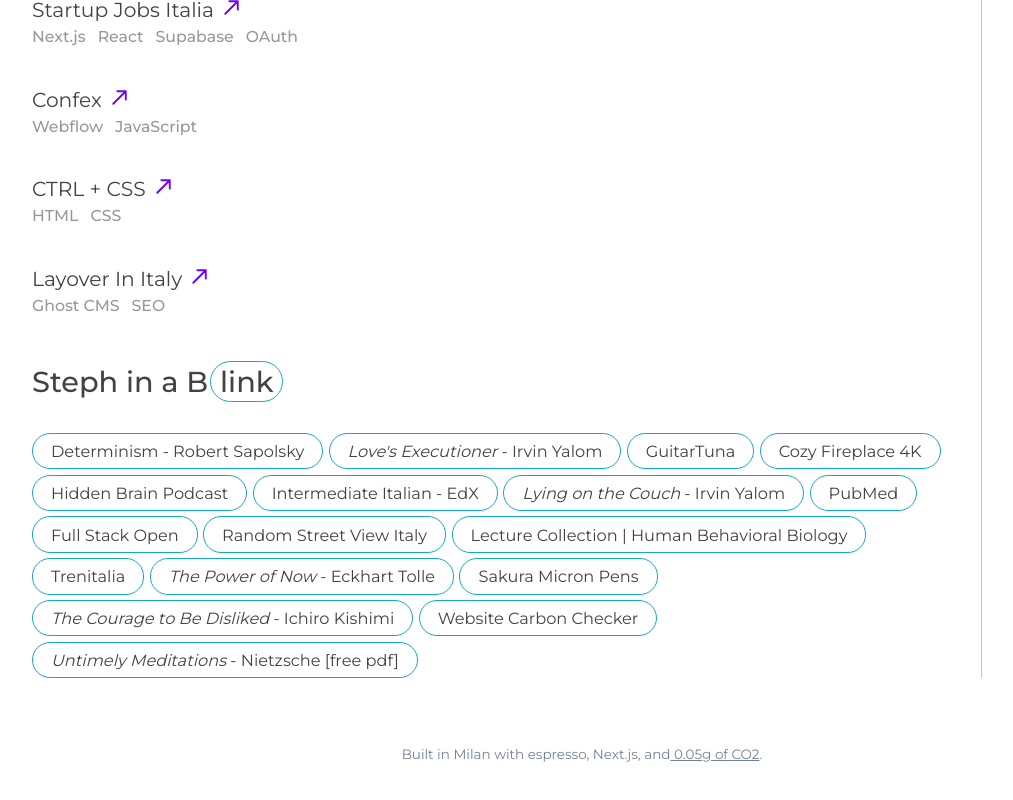
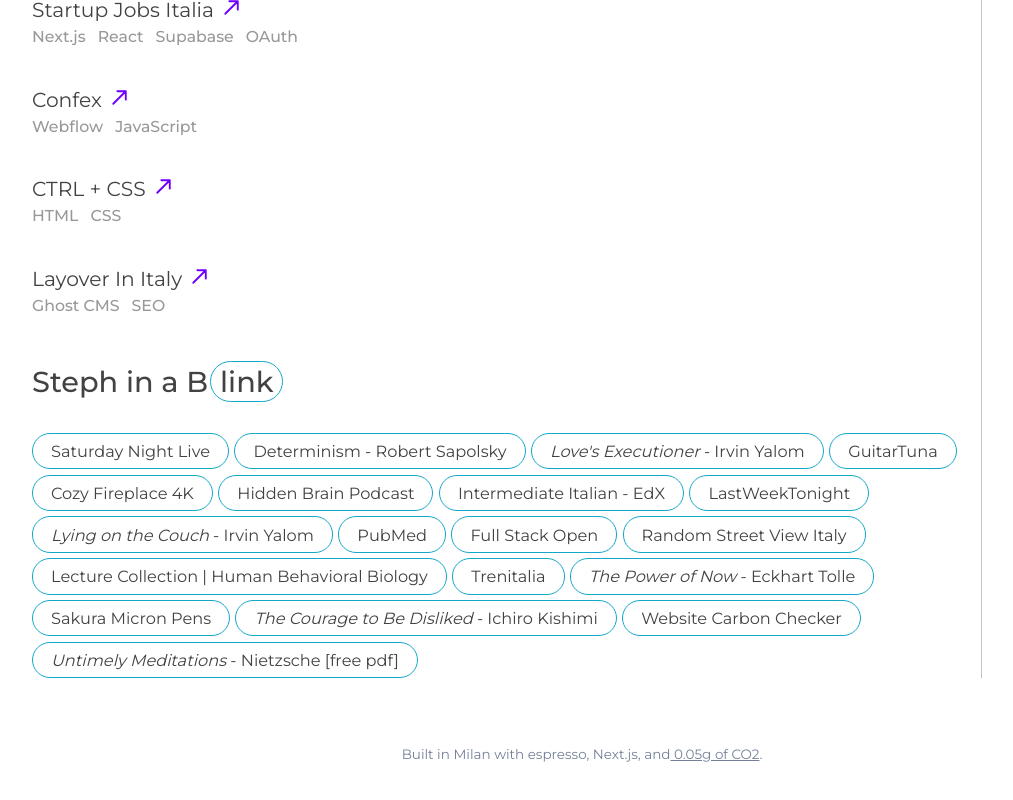
Before and after one commit to sgiori11/portfolio-current, a Next.js app: page / in a window 1280 px wide. Shown: the part 1607-2407 px from the top of the page, without its empty margins (58-1071 px from the left). Built offline with nearby package versions, Linux system fonts and the light colour scheme.

Commit message:
Added my fav show

```diff
--- a/src/app/components/Collage.js
+++ b/src/app/components/Collage.js
@@ -4,12 +4,14 @@
   return(
     <section className={styles.container}>
       <h2>Steph in a B<span>link</span></h2>
+      <a href="https://www.youtube.com/channel/UCqFzWxSCi39LnW1JKFR3efg" target="_blank">Saturday Night Live</a>
        <a href="https://www.youtube.com/watch?v=xhobcj2K9v4" target="_blank">Determinism - Robert Sapolsky</a>
        <a href="https://bookshop.org/a/102159/9780465020119" target="_blank"><span>Love&apos;s Executioner&nbsp;</span> - Irvin Yalom</a>
        <a href="https://apps.apple.com/it/app/guitartuna-tuner-chords-tabs/id527588389?l=en-GB" target="_blank">GuitarTuna</a>
        <a href="https://www.youtube.com/watch?v=mKCieTImjvU" target="_blank">Cozy Fireplace 4K</a>
        <a href="https://open.spotify.com/show/20Gf4IAauFrfj7RBkjcWxh?si=1366e0ef270449f2" target="_blank">Hidden Brain Podcast</a>
        <a href="https://www.edx.org/learn/italian/wellesley-college-italian-language-and-culture-intermediate-2023-2024" target="_blank">Intermediate Italian - EdX</a>
+       <a href="https://www.youtube.com/@LastWeekTonight" target="_blank">LastWeekTonight</a>
        <a href="https://bookshop.org/a/102159/9780060928513" target="_blank"><span>Lying on the Couch&nbsp;</span> - Irvin Yalom</a>
        <a href="https://pubmed.ncbi.nlm.nih.gov" target="_blank">PubMed</a>
        <a href="https://fullstackopen.com/en/" target="_blank">Full Stack Open</a>
```
